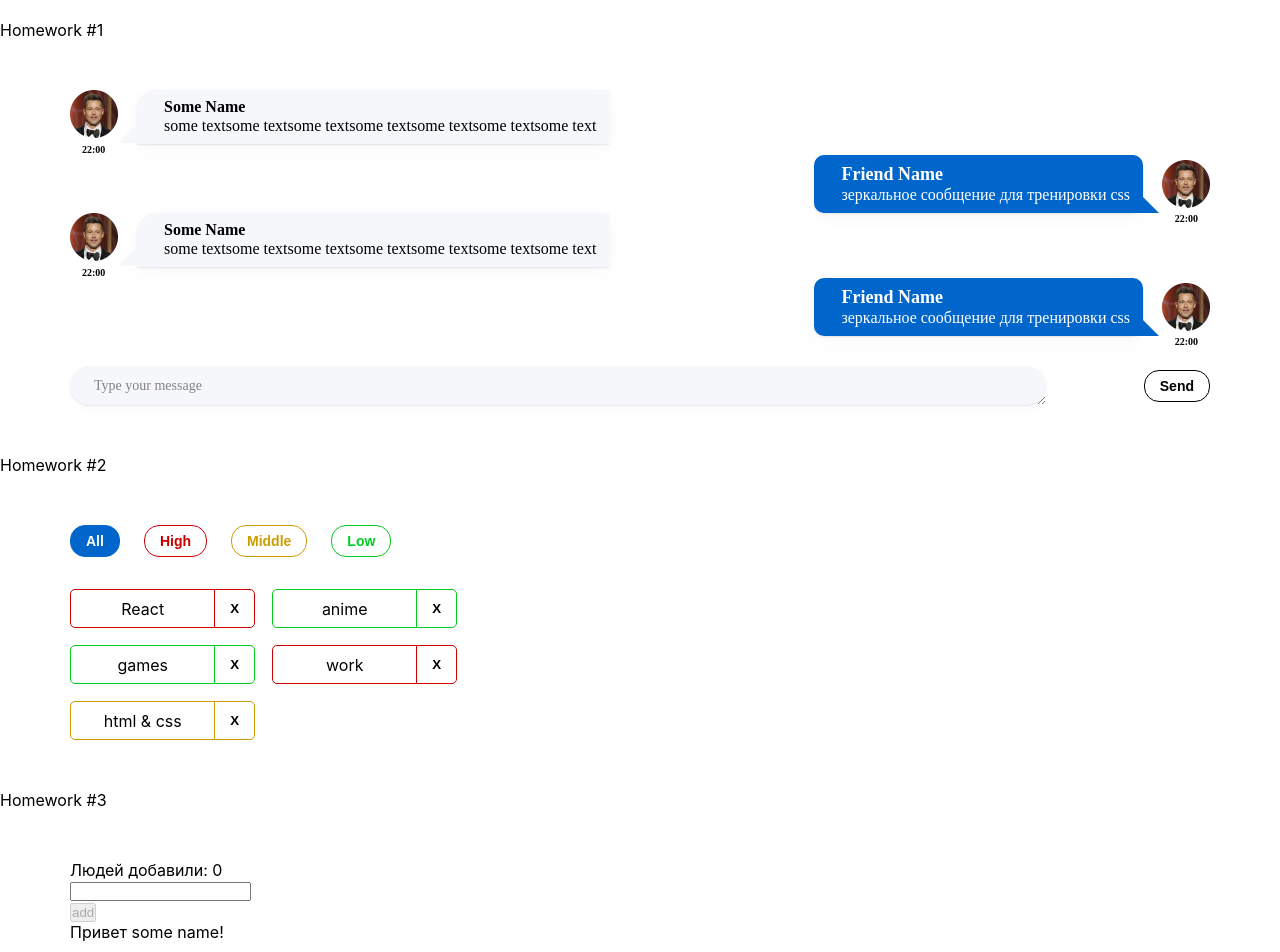
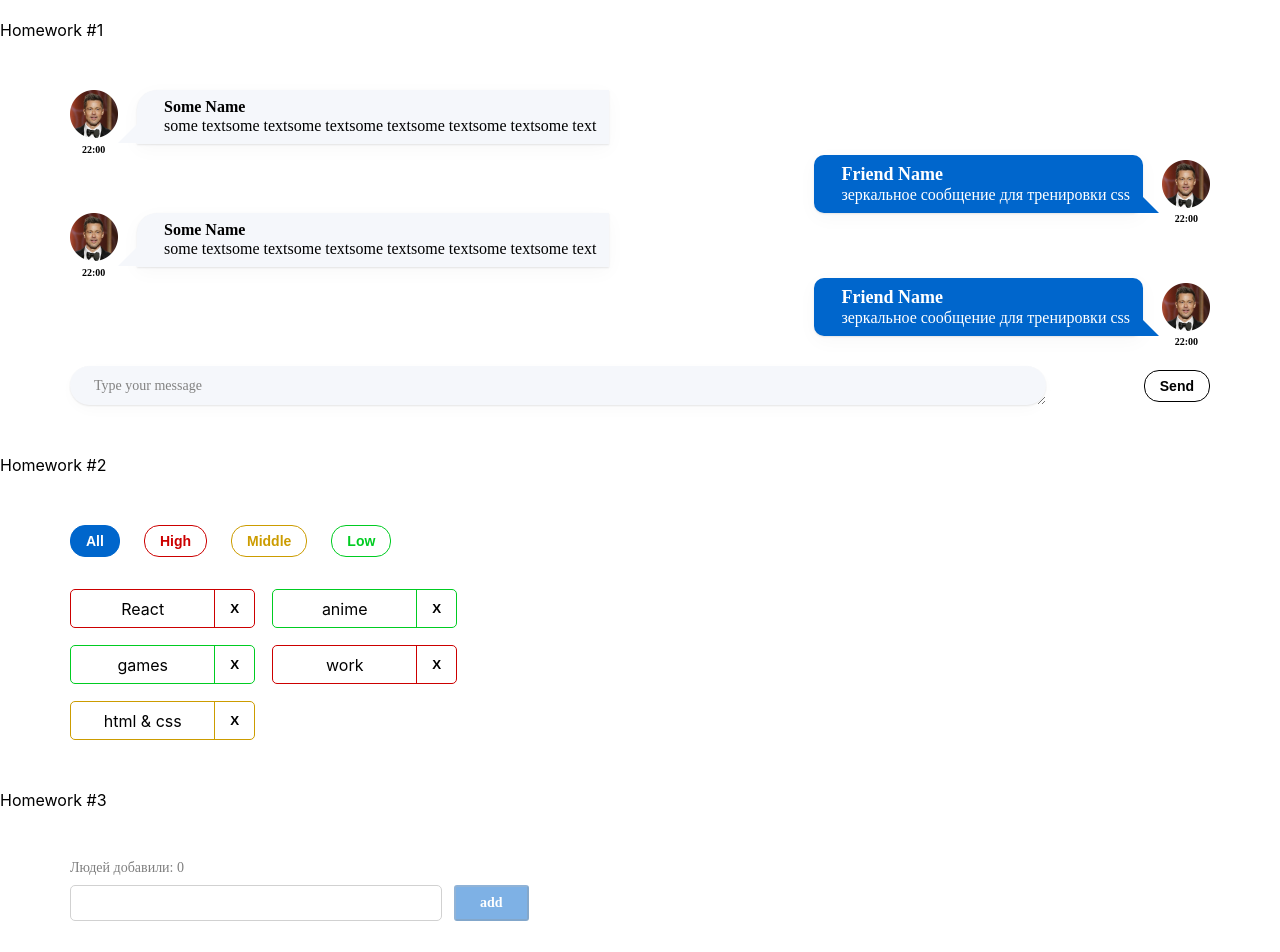
Before and after one commit to grigory-zhovtun/incubator-homeworks, a React (Create React App) app: page /#/ in a window 1280 px wide. Shown: the top 952 px of the page. Built offline with nearby package versions, Linux system fonts and the light colour scheme.

Commit message:
fix Greeting and add styles

```diff
--- a/src/s2-homeworks/hw03/Greeting.module.css
+++ b/src/s2-homeworks/hw03/Greeting.module.css
@@ -1,13 +1,20 @@
 .greetingForm {
+    padding: 0 0 20px 0;
 }
 
 .inputAndButtonContainer {
+    display: flex;
 }
 
 .error {
 }
 
 .input {
+    box-sizing: border-box;
+    border: 1px solid #D1D1D1;
+    width: 372px;
+    height: 36px;
+    border-radius: 5px;
 }
 
 .input:focus {
@@ -17,6 +24,21 @@
 }
 
 .button {
+    width: 78 px;
+    height: 36px;
+
+    margin-left: 12px;
+    padding: 5px 24px;
+    position: absolute;
+    background: #0066CC;
+    opacity: 0.5;
+    border-radius: 3px;
+
+    font-family: 'Montserrat';
+    font-style: normal;
+    font-weight: 600;
+    font-size: 14px;
+    color: #FFFFFF;
 }
 
 .button:focus {
@@ -29,7 +51,14 @@
 }
 
 .text {
+    margin-bottom: 9px;
+    font-family: 'Montserrat';
+    font-style: normal;
+    font-weight: 400;
+    font-size: 14px;
+    color: rgba(0, 0, 0, 0.5);
 }
 
 .greeting {
+    margin-top: 9px;
 }
--- a/src/s2-homeworks/hw03/Greeting.tsx
+++ b/src/s2-homeworks/hw03/Greeting.tsx
@@ -2,14 +2,14 @@ import React, {ChangeEvent, KeyboardEvent} from 'react'
 import s from './Greeting.module.css'
 
 type GreetingPropsType = {
-    name: any // need to fix any
-    setNameCallback: any // need to fix any
-    addUser: any // need to fix any
-    onBlur: any // need to fix any
-    onEnter: any // need to fix any
-    error: any // need to fix any
-    totalUsers: any // need to fix any
-    lastUserName?: any // need to fix any
+    name: string // need to fix any
+    setNameCallback: (e: ChangeEvent<HTMLInputElement>) => void // need to fix any
+    addUser: () => void  // need to fix any
+    onBlur: () => void  // need to fix any
+    onEnter: (e: KeyboardEvent<HTMLInputElement>) => void  // need to fix any
+    error: string // need to fix any
+    totalUsers: number // need to fix any
+    lastUserName?: string // need to fix any
 }
 
 // презентационная компонента (для верстальщика)
@@ -25,7 +25,7 @@ const Greeting: React.FC<GreetingPropsType> = (
         lastUserName,
     } // деструктуризация пропсов
 ) => {
-    const inputClass = s.errorInput // need to fix with (?:)
+    const inputClass = error ? s.errorInput : ''// need to fix with (?:)
 
     return (
         <div id={'hw3-form'} className={s.greetingForm}>
@@ -42,7 +42,7 @@ const Greeting: React.FC<GreetingPropsType> = (
                         id={'hw3-input'}
                         value={name}
                         onChange={setNameCallback}
-                        className={inputClass}
+                        className={s.input}
                         onKeyDown={onEnter}
                         onBlur={onBlur}
                     />
@@ -51,6 +51,7 @@ const Greeting: React.FC<GreetingPropsType> = (
                     </div>
                 </div>
 
+                <div>
                     <button
                         id={'hw3-button'}
                         onClick={addUser}
@@ -59,6 +60,7 @@ const Greeting: React.FC<GreetingPropsType> = (
                     >
                         add
                     </button>
+                </div>
             </div>
 
             {lastUserName && (
--- a/src/s2-homeworks/hw03/GreetingContainer.tsx
+++ b/src/s2-homeworks/hw03/GreetingContainer.tsx
@@ -17,7 +17,10 @@ export const pureAddUser = (name: string, setError: Function, setName: Function,
     }
 }
 
-export const pureOnBlur = (name: string, setError: Function) => { // если имя пустое - показать ошибку
+export const pureOnBlur = (name: string, setError: Function) => {
+    if (name.trim() === '') {
+        setError("Ошибка! Введите имя!")
+    }// если имя пустое - показать ошибку
 }
 
 export const pureOnEnter = (e: string, addUser: Function) => {
@@ -55,8 +58,8 @@ const GreetingContainer: React.FC<GreetingContainerPropsType> = ({
         pureOnEnter(e.key, addUser)
     }
 
-    const totalUsers = 0 // need to fix
-    const lastUserName = 'some name' // need to fix
+    const totalUsers = users.length // need to fix
+    const lastUserName = users[users.length-1]?.name
 
     return (
         <Greeting
--- a/src/s2-homeworks/hw03/HW3.tsx
+++ b/src/s2-homeworks/hw03/HW3.tsx
@@ -10,9 +10,9 @@ import GreetingContainer from './GreetingContainer'
 * 4 - в файле GreetingContainer.tsx дописать типизацию пропсов ================= YES
 * 5 - в файле GreetingContainer.tsx указать нужные типы в useState с name и error ================= YES
 * 6 - в файле GreetingContainer.tsx дописать тип и логику функции setNameCallback ================= YES
-* 7 - в файле GreetingContainer.tsx дописать логику функций pureAddUser, pureOnBlur, pureOnEnter и проверить их тестами
-* 8 - в файле GreetingContainer.tsx вычислить количество добавленных и имя последнего (totalUsers, lastUserName)
-* 9 - в файле Greeting.tsx дописать типизацию пропсов
+* 7 - в файле GreetingContainer.tsx дописать логику функций pureAddUser, pureOnBlur, pureOnEnter и проверить их тестами ================= YES
+* 8 - в файле GreetingContainer.tsx вычислить количество добавленных и имя последнего (totalUsers, lastUserName) ================= YES
+* 9 - в файле Greeting.tsx дописать типизацию пропсов ================= YES
 * 10 - в файле Greeting.tsx вычислить inputClass в зависимости от наличия ошибки
 * 11 - сделать стили в соответствии с дизайном
 * */
```
Lines whose indentation alone changed are shown as unchanged.
